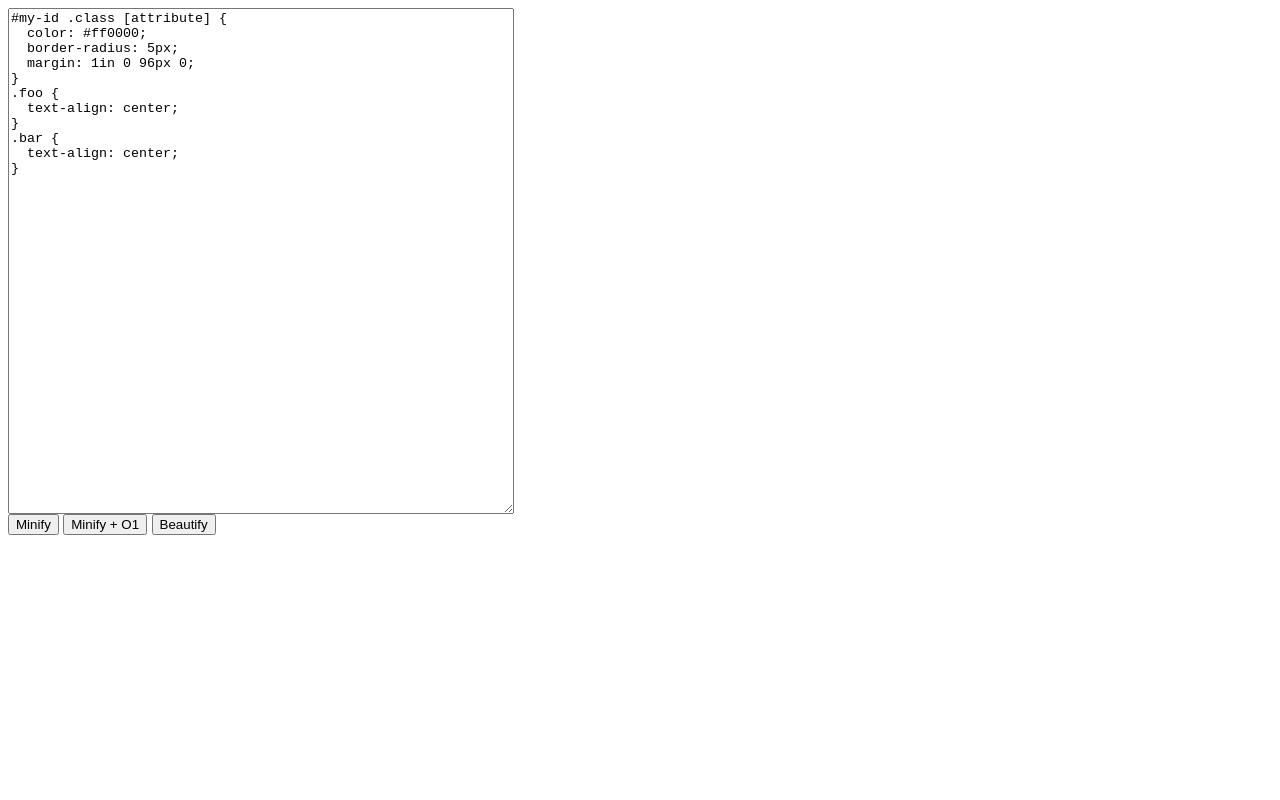
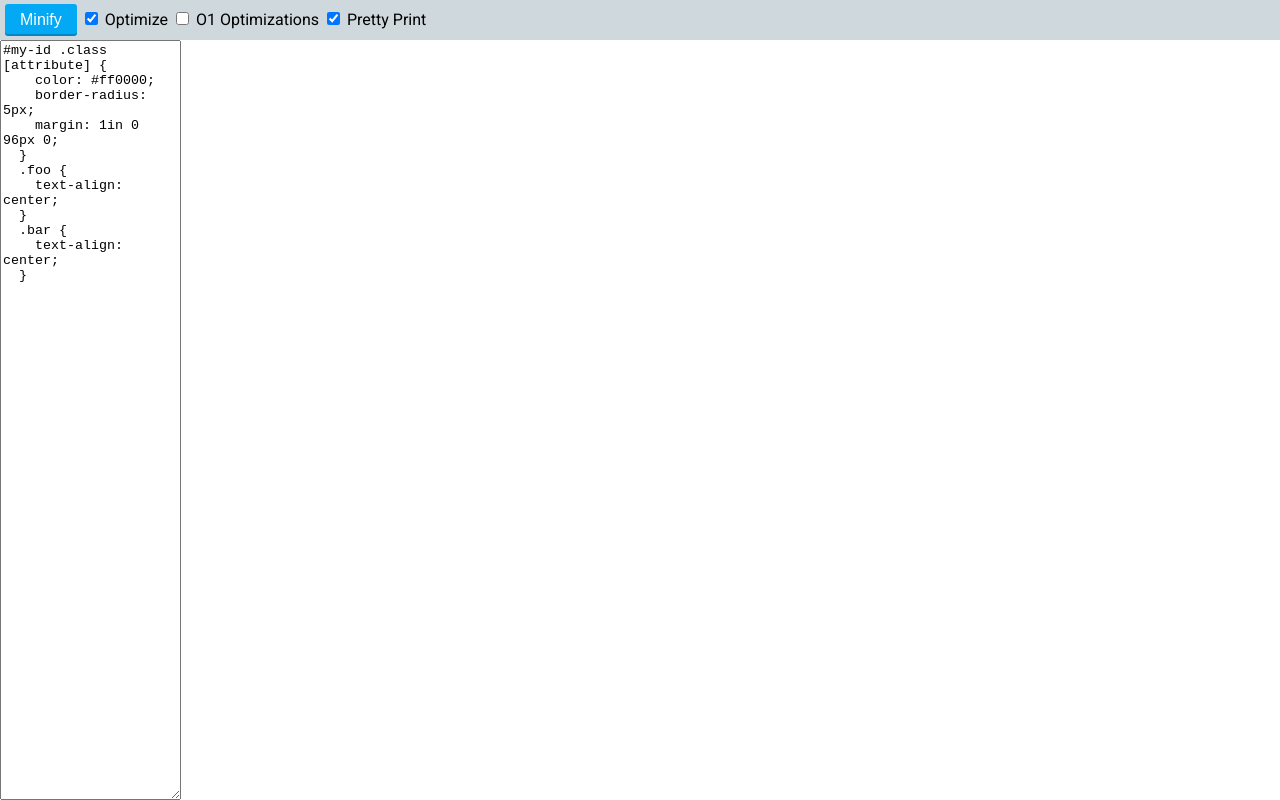
Before and after one commit to mattbasta/crass, a plain HTML site: page index.html in a window 1280 px wide. Drawn offline with Linux system fonts and the light colour scheme.

Commit message:
Update index.html

```diff
--- a/index.html
+++ b/index.html
@@ -1,19 +1,80 @@
 <!DOCTYPE html>
 <html>
   <head>
-    <title>Crass - A CSS minification and optimization tool</title>
+    <title>Crass - A CSS utility library</title>
     <style>
-    body {
-      font-family: sans-serif;
+      @import url(https://fonts.googleapis.com/css?family=Roboto+Mono|Roboto);
+      *, *:before, *:after {
+        box-sizing: border-box;
       }
-    textarea {
-      display: block;
-      height: 500px;
-      width: 500px;
+
+      html, body {
+        font-family: Roboto, sans-serif;
+        height: 100%;
+        margin: 0;
+        padding: 0;
+      }
+
+      .toolbar {
+        background: #CFD8DC;
+        height: 40px;
+        left: 0;
+        line-height: 40px;
+        padding: 0 5px;
+        position: fixed;
+        right: 0;
+        top: 0;
+      }
+      .stats {
+        opacity: 0.5;
+        padding: 0 15px;
+      }
+
+      main {
+        display: flex;
+        height: 100%;
+        padding-top: 40px;
+      }
+      main > div {
+        flex: 1 1;
+        font-family: 'Roboto Mono';
+        font-size: 12px;
+        height: 100%;
+        padding: 10px;
+      }
+      button {
+        -moz-appearance: none;
+        -ms-appearance: none;
+        -webkit-appearance: none;
+        background: #03A9F4;
+        border: 0;
+        border-radius: 3px;
+        box-shadow: inset 0 -2px 0 0 rgba(0, 0, 0, 0.2);
+        color: #fff;
+        font-size: 1em;
+        line-height: 1em;
+        padding: 8px 15px;
       }
     </style>
   </head>
   <body>
+    <div class="toolbar">
+      <button class="start">Minify</button>
+      <label>
+        <input type="checkbox" class="opt-optimize" checked>
+        <span>Optimize</span>
+      </label>
+      <label>
+        <input type="checkbox" class="opt-o1">
+        <span>O1 Optimizations</span>
+      </label>
+      <label>
+        <input type="checkbox" class="opt-pretty" checked>
+        <span>Pretty Print</span>
+      </label>
+      <span class="stats"></span>
+    </div>
+    <main>
       <textarea id="body">#my-id .class [attribute] {
     color: #ff0000;
     border-radius: 5px;
@@ -26,20 +87,24 @@
     text-align: center;
   }
       </textarea>
-    <button class="minify">Minify</button>
-    <button class="minify_o1">Minify + O1</button>
-    <button class="beautify">Beautify</button>
+    </main>
     <script src="https://wzrd.in/standalone/crass@latest"></script>
     <script>
       var text = document.querySelector('#body');
-      document.querySelector('.minify').addEventListener('click', function(e) {
-        body.value = crass.parse(body.value).optimize().toString();
-      });
-      document.querySelector('.minify_o1').addEventListener('click', function(e) {
-        body.value = crass.parse(body.value).optimize({O1: true}).toString();
-      });
-      document.querySelector('.beautify').addEventListener('click', function(e) {
-        body.value = crass.parse(body.value).pretty();
+      document.querySelector('.start').addEventListener('click', function(e) {
+        var parsed = crass.parse(body.value);
+        if (document.querySelector('.opt-optimize').checked) {
+          var options = {};
+          if (document.querySelector('.opt-o1').checked) {
+            options.o1 = true;
+          }
+          parsed = parsed.optimize(options);
+        }
+        if (document.querySelector('.opt-pretty').checked) {
+          body.value = parsed.pretty();
+        } else {
+          body.value = parsed.toString();
+        }
       });
     </script>
   </body>
```
Lines whose indentation alone changed are shown as unchanged.
